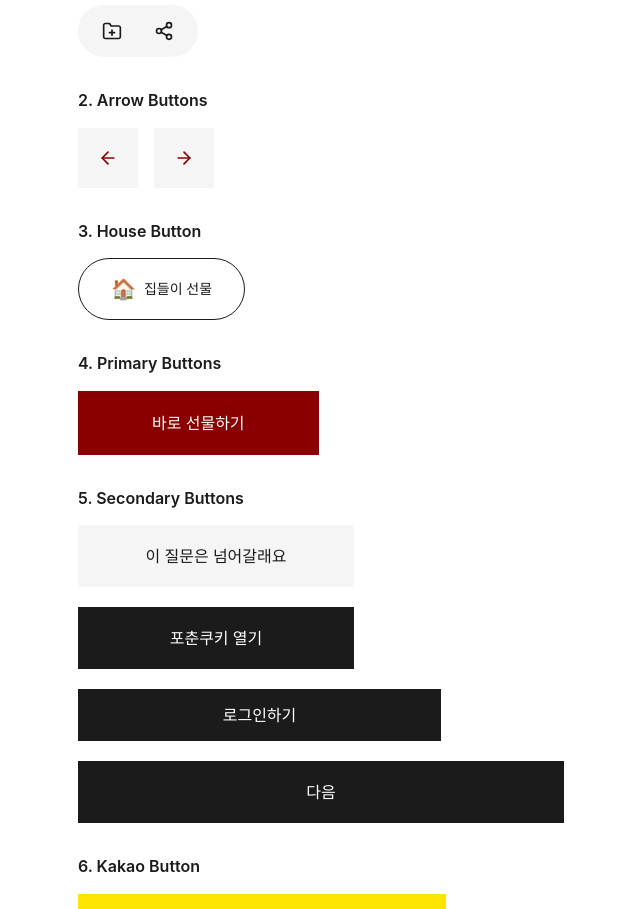
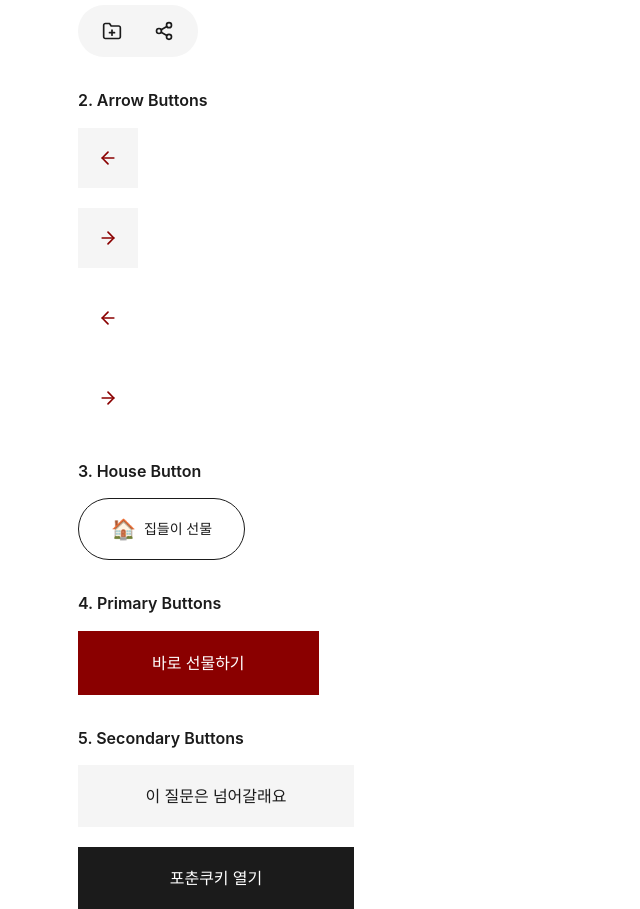
Before and after one commit to MAISON-CADEAU/maison-cadeau, a Next.js app: page / in a window 1280 px wide. Shown: the part 2000-2909 px from the top of the page, without its empty margins (22-662 px from the left). Built offline with nearby package versions, Linux system fonts and the light colour scheme.

Commit message:
feat: red-arrow버튼 추가

```diff
--- a/src/app/page.tsx
+++ b/src/app/page.tsx
@@ -129,9 +129,11 @@ export default function Home() {
 
               <div className={styles.button_group}>
                 <h3 className={styles.button_group_title}>2. Arrow Buttons</h3>
-                <div style={{ display: "flex", gap: "16px" }}>
-                  <Button variant="arrow-left" />
-                  <Button variant="arrow-right" />
+                <div className={styles.background_button_box}>
+                  <Button variant="black-arrow-left" />
+                  <Button variant="black-arrow-right" />
+                  <Button variant="red-arrow-left" />
+                  <Button variant="red-arrow-right" />
                 </div>
               </div>
 
--- a/src/components/common/button/Button.module.scss
+++ b/src/components/common/button/Button.module.scss
@@ -17,7 +17,7 @@
   }
 }
 
-// 1. Icon group wrapper - holds two icon buttons together
+// Icon group wrapper
 .icon_group_wrapper {
   display: inline-flex;
   align-items: center;
@@ -70,10 +70,11 @@
   }
 }
 
-// 2. Arrow buttons
-.button_arrow_left,
-.button_arrow_right {
-  padding: $spacing-20;
+// Arrow buttons
+.button_black_arrow_left,
+.button_black_arrow_right {
+  width: 60px;
+  height: 60px;
   background-color: $color-background-2;
   color: $color-primary;
 
@@ -83,7 +84,19 @@
   }
 }
 
-// 3. House emoji button
+.button_red_arrow_left,
+.button_red_arrow_right {
+  width: 60px;
+  height: 60px;
+  background-color: $color-background;
+  color: $color-primary;
+
+  &:hover {
+    color: $color-subtext-3;
+  }
+}
+
+// House emoji button
 .button_house {
   padding: $spacing-16 $spacing-32;
   background-color: $color-background;
@@ -105,7 +118,7 @@
   }
 }
 
-// 4. Primary buttons
+// Primary buttons
 .button_primary_filled {
   padding: $spacing-20 73px;
   background-color: $color-primary;
@@ -136,7 +149,7 @@
   }
 }
 
-// 5. Background buttons
+// Background buttons
 .button_background_gray {
   width: 276px;
   height: 62px;
@@ -183,7 +196,7 @@
   height: 62px;
 }
 
-// 6. Kakao button
+// Kakao button
 .button_kakao {
   width: 368px;
   height: 52px;
--- a/src/components/common/button/Button.tsx
+++ b/src/components/common/button/Button.tsx
@@ -19,7 +19,7 @@ const Button = forwardRef<HTMLButtonElement, IButtonProps>(
       ...style,
     };
 
-    // Icon group buttons (1, 1-1, 1-2) - Two icons grouped together
+    // Icon group buttons
     if (variant === "icon-group") {
       return (
         <div className={styles.icon_group_wrapper}>
@@ -35,8 +35,8 @@ const Button = forwardRef<HTMLButtonElement, IButtonProps>(
       );
     }
 
-    // Arrow buttons (2, 2-1)
-    if (variant === "arrow-left") {
+    // Arrow buttons
+    if (variant === "black-arrow-left") {
       return (
         <button ref={ref} className={buttonClassNames} style={customStyle} {...props}>
           <ArrowLeftIcon size={20} color="currentColor" />
@@ -44,7 +44,23 @@ const Button = forwardRef<HTMLButtonElement, IButtonProps>(
       );
     }
 
-    if (variant === "arrow-right") {
+    if (variant === "black-arrow-right") {
+      return (
+        <button ref={ref} className={buttonClassNames} style={customStyle} {...props}>
+          <ArrowRightIcon size={20} color="currentColor" />
+        </button>
+      );
+    }
+
+    if (variant === "red-arrow-left") {
+      return (
+        <button ref={ref} className={buttonClassNames} style={customStyle} {...props}>
+          <ArrowLeftIcon size={20} color="currentColor" />
+        </button>
+      );
+    }
+
+    if (variant === "red-arrow-right") {
       return (
         <button ref={ref} className={buttonClassNames} style={customStyle} {...props}>
           <ArrowRightIcon size={20} color="currentColor" />
--- a/src/components/common/button/Button.types.ts
+++ b/src/components/common/button/Button.types.ts
@@ -1,7 +1,7 @@
 import { type ButtonHTMLAttributes, type ReactNode } from "react";
 
 export interface IButtonProps extends ButtonHTMLAttributes<HTMLButtonElement> {
-  variant: "icon-group" | "arrow-left" | "arrow-right" | "house" | "primary-filled" | "primary-outlined" | "background-gray" | "background-black-sm" | "background-black-lg" | "background-black-xl" | "kakao";
+  variant: "icon-group" | "black-arrow-left" | "black-arrow-right" | "red-arrow-left" | "red-arrow-right" | "house" | "primary-filled" | "primary-outlined" | "background-gray" | "background-black-sm" | "background-black-lg" | "background-black-xl" | "kakao";
   children?: ReactNode;
   width?: string | number;
   height?: string | number;
```
